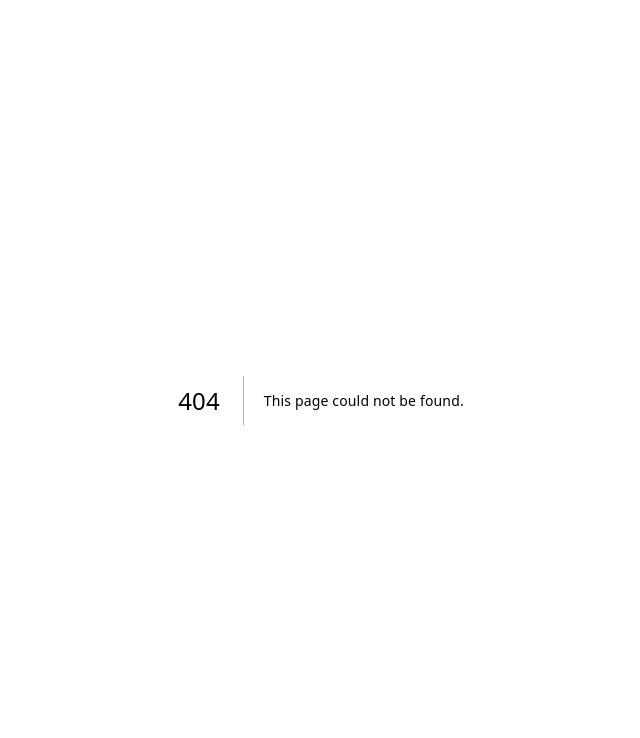
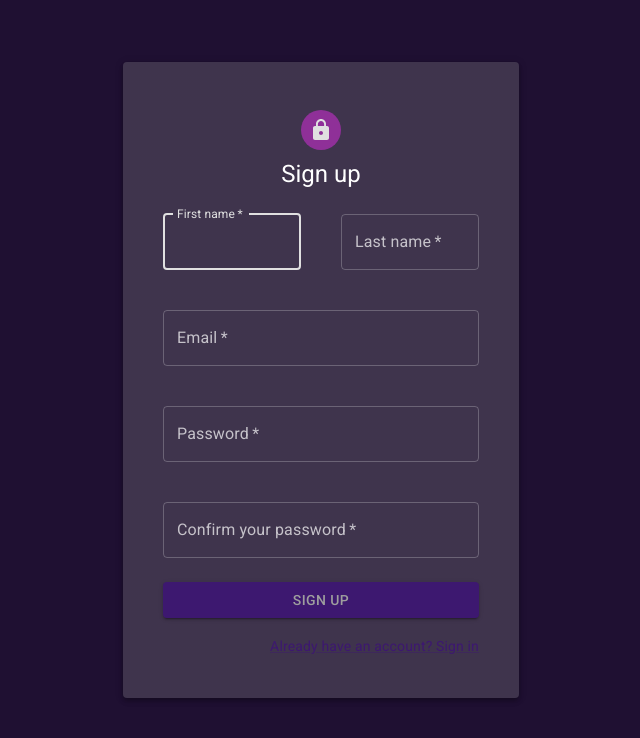
Before and after one commit to ocsoares/Auth-Form-NextJS, a Next.js app: page /auth/signup in a window 1280 px wide. Before the commit this address had no page. Shown: the top 738 px of the page, without its empty margins (319-959 px from the left). Built offline with nearby package versions, Linux system fonts and the light colour scheme.

Commit message:
style: style sign up page

```diff
--- /dev/null
+++ b/src/app/auth/signup/page.tsx
@@ -0,0 +1,126 @@
+import {
+  Avatar,
+  Box,
+  Button,
+  Container,
+  Grid,
+  Link,
+  Paper,
+  TextField,
+  Typography,
+} from "@mui/material";
+import { FormBox } from "./components/FormBox";
+import { Lock } from "@mui/icons-material";
+
+export default function SignUpForm() {
+  return (
+    <Container
+      component="main"
+      maxWidth="xs"
+      sx={{
+        display: "flex",
+        justifyContent: "center",
+        alignItems: "center",
+        minHeight: "100vh",
+      }}
+    >
+      <Paper
+        elevation={4}
+        sx={{
+          padding: 5,
+          marginBottom: 5,
+        }}
+      >
+        <Box
+          sx={{
+            display: "flex",
+            flexDirection: "column",
+            alignItems: "center",
+          }}
+        >
+          <Avatar sx={{ m: 1, bgcolor: "#8F3098" }}>
+            <Lock color="secondary" />
+          </Avatar>
+          <Typography variant="h5">Sign up</Typography>
+          <FormBox>
+            <Grid container spacing={5}>
+              <Grid item xs={12} sm={6}>
+                <TextField
+                  color="secondary"
+                  autoComplete="none"
+                  name="first-name"
+                  required
+                  fullWidth
+                  id="first-name"
+                  label="First name"
+                  autoFocus
+                />
+              </Grid>
+              <Grid item xs={12} sm={6}>
+                <TextField
+                  color="secondary"
+                  required
+                  fullWidth
+                  id="last-name"
+                  label="Last name"
+                  name="last-name"
+                  autoComplete="none"
+                />
+              </Grid>
+              <Grid item xs={12}>
+                <TextField
+                  color="secondary"
+                  required
+                  fullWidth
+                  id="email"
+                  label="Email"
+                  name="email"
+                  autoComplete="none"
+                />
+              </Grid>
+              <Grid item xs={12}>
+                <TextField
+                  color="secondary"
+                  required
+                  fullWidth
+                  name="password"
+                  label="Password"
+                  type="password"
+                  id="password"
+                  autoComplete="none"
+                />
+              </Grid>
+              <Grid item xs={12}>
+                <TextField
+                  color="secondary"
+                  required
+                  fullWidth
+                  name="confirm-password"
+                  label="Confirm your password"
+                  type="password"
+                  id="confirm-password"
+                  autoComplete="none"
+                />
+              </Grid>
+            </Grid>
+            <Button
+              type="submit"
+              fullWidth
+              variant="contained"
+              sx={{ mt: 3, mb: 2 }}
+            >
+              Sign Up
+            </Button>
+            <Grid container justifyContent="flex-end">
+              <Grid item>
+                <Link href="#" variant="body2">
+                  Already have an account? Sign in
+                </Link>
+              </Grid>
+            </Grid>
+          </FormBox>
+        </Box>
+      </Paper>
+    </Container>
+  );
+}
--- a/src/shared/themes/DarkTheme.ts
+++ b/src/shared/themes/DarkTheme.ts
@@ -12,7 +12,7 @@ export const DarkTheme = createTheme({
       contrastText: grey["500"],
     },
     secondary: {
-      main: grey["500"],
+      main: grey["300"],
       dark: teal["800"],
       light: teal["500"],
       contrastText: deepPurple["200"],
```
